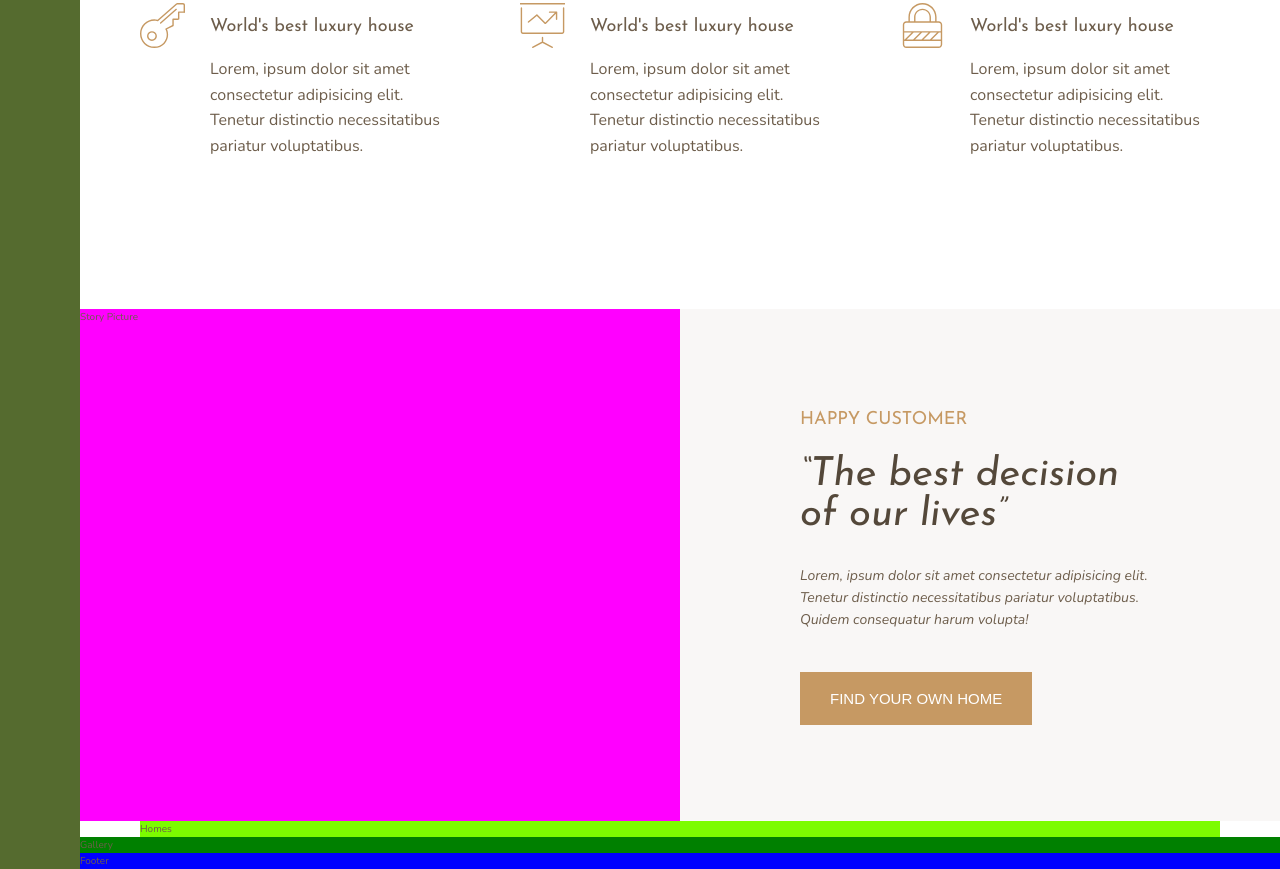
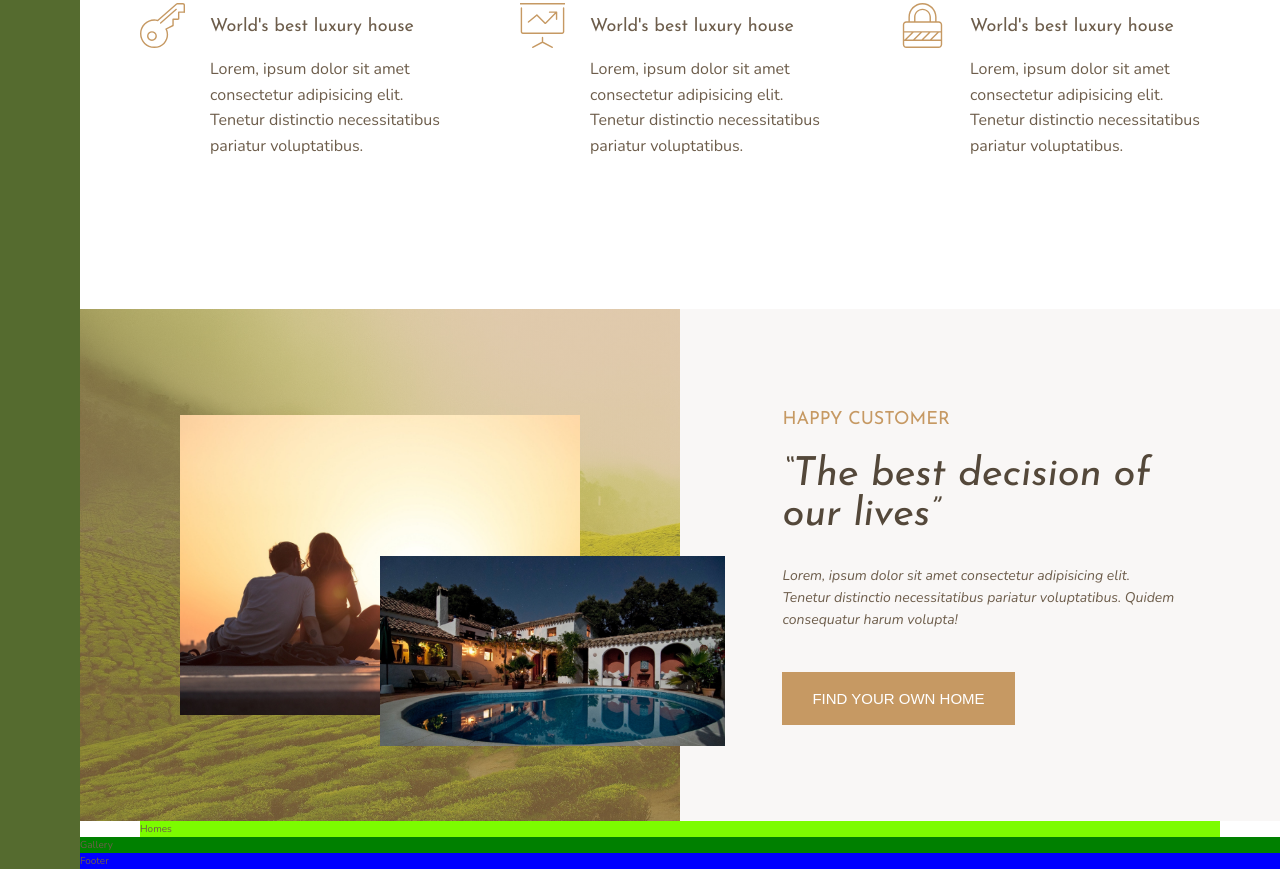
Before and after one commit to AmritoDev/nexter-grid, a website: page index.html in a window 1280 px wide. Shown: the part 983-1852 px from the top of the page. Drawn offline with nearby package versions, Linux system fonts and the light colour scheme.

Commit message:
add story images

```diff
--- a/index.html
+++ b/index.html
@@ -95,7 +95,8 @@ PUBLIC "-//W3C//DTD XHTML 1.0 Strict//EN"
             </div>
         </section>
         <div class="story__picture">
-            Story Picture
+            <img src="img/story-1.jpeg" alt="" class="story__image--1">
+            <img src="img/story-2.jpeg" alt="" class="story__image--2">
         </div>
         <div class="story__content">
          <h3 class="heading__3 mb-sm">Happy Customer</h3>
--- a/sass/_story.scss
+++ b/sass/_story.scss
@@ -1,11 +1,27 @@
 .story{
   &__picture{
-    background-color: fuchsia;
     grid-column: full-start / col-end 4;
+    display: grid;
+    grid-template-columns: repeat(6,1fr);
+    grid-template-rows: repeat(6,1fr);
+    align-items: center;
+    background-image: linear-gradient(rgba($color-primary,.5),rgba($color-primary,.5)),url(../img/back.jpg);
+    background-size: cover;
+  }
+  &__image--1{
+    width: 100%;
+    grid-column: 2 / 6;
+    grid-row: 2 / 6;
+  }
+  &__image--2{
+    width: 115%;
+    grid-column: 4 / 7;
+    grid-row: 4 / 6;
+    z-index: 20;
   }
   &__content{
     grid-column: col-start 5 / full-end;
-    padding: 6rem 12rem;
+    padding: 6rem 8vw;
     background-color: $color-grey-light-1;
     display: flex;
     flex-direction: column;
```
Also changed, not shown: css/style.css.
